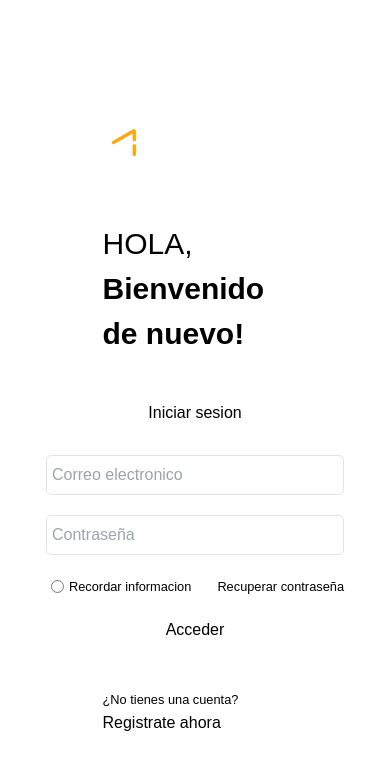
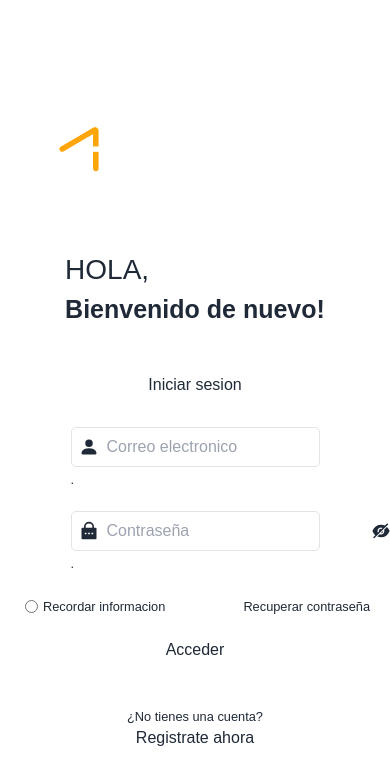
Before and after one commit to No-Country/c12-27-m-node-react, a Next.js app in the folder inventra/: page /auth/routes/login in a window 390 px wide. Shown: the top 784 px of the page. Built offline with nearby package versions, Linux system fonts and the light colour scheme.

Commit message:
update sidebar, pushing changes on login and create acount

```diff
--- a/inventra/app/auth/[routes]/createAcount/createAcount.module.css
+++ b/inventra/app/auth/[routes]/createAcount/createAcount.module.css
@@ -1,10 +1,9 @@
 
 /*vista mobile*/
 
-@media screen and (min-width: 250px) and (max-width: 699px) {
+@media screen and (min-width: 0px) and (max-width: 700px) {
 
     .container{
-        min-width: 100vw;
         min-height: 100vh;
         max-width: 100vw;
         max-height: 100vh;
@@ -26,17 +25,17 @@
 
     .infoBox{
         max-width: 1000px;
-        width: 50%;
+        width: 100%;
         display: flex;
         align-items: center;
         justify-content: flex-start;
         flex-direction: column;
-        gap: 45px;
-        padding: 5px;
+        gap: 30px;
+        padding: 12px;
     }
 
     .formBox{
-        max-width: 300px;
+        max-width: 350px;
         width: 100%;
         display: flex;
         justify-content: center;
@@ -46,7 +45,6 @@
     }
 
     .form{
-        min-width: 298px;
         max-width: 1000px;
         width: 100%;
         display: flex;
@@ -55,20 +53,28 @@
         align-items: center;
         gap: 20px;
     }
+    .label{
+        display: flex;
+        align-items: center;
+        width: 100%;
+    }
     .inputs{
         width: 100%;
         height: 40px;
         outline: none;
         border: 1px solid #e3e3e3;
         border-radius: 5px;
-        padding: 5px;
-
+        padding: 5px 5px 5px 35px;
+    }
+    .icon{
+        position: absolute;
+        margin-left: 8px;
     }
     .titleThin{
-        font-size: 30px;
+        font-size: 28px;
     }
     .titleBold{
-        font-size: 30px;
+        font-size: 25px;
         font-weight: bold;
     }
     .smallsBox{
@@ -94,7 +100,7 @@
 
     }
 
-
+/*/////////////////////////////////////////////////////////////////////////////////////////////*/
 
 /* vista desktop */
 @media screen and (min-width: 700px) and (max-width: 100vw) {
@@ -109,6 +115,7 @@
         align-items: center;
         justify-content: flex-start;
         flex-direction: row;
+        gap: 10px;
     }
 
 .img{
@@ -139,7 +146,7 @@
 }
 
 .formBox{
-    max-width: 300px;
+    max-width: 350px;
     width: 100%;
     display: flex;
     justify-content: center;
@@ -158,14 +165,26 @@
     align-items: center;
     gap: 20px;
 }
+.label{
+    display: flex;
+    align-items: center;
+    width: 100%;
+}
 .inputs{
     width: 100%;
     height: 40px;
     outline: none;
     border: 1px solid #e3e3e3;
     border-radius: 5px;
-    padding: 5px;
-
+    padding: 5px 5px 5px 35px;
+}
+.icon{
+    position: absolute;
+    margin-left: 8px;
+}
+.iconVisible{
+    position: absolute;
+    margin-left: 307px;
 }
 .titleThin{
     font-size: 30px;
@@ -189,4 +208,46 @@
     margin: 5px;
 }
 
-};
+}
+
+
+/*icono no visible*/
+
+@media screen and (min-width: 0px) and (max-width: 190px) {
+    .iconVisible{
+        display: none;
+    }
+}
+@media screen and (min-width: 190px) and (max-width: 210px) {
+    .iconVisible{
+        position: absolute;
+        margin-left: 140px;
+    }
+}
+@media screen and (min-width: 210px) and (max-width: 250px) {
+    .iconVisible{
+        position: absolute;
+        margin-left: 165px;
+    }
+}@media screen and (min-width: 250px) and (max-width: 280px) {
+    .iconVisible{
+        position: absolute;
+        margin-left: 200px;
+    }
+}@media screen and (min-width: 280px) and (max-width: 320px) {
+    .iconVisible{
+        position: absolute;
+        margin-left: 230px;
+    }
+}@media screen and (min-width: 320px) and (max-width: 360px) {
+    .iconVisible{
+        position: absolute;
+        margin-left: 270px;
+    }
+}
+@media screen and (min-width: 360px) and (max-width: 700px) {
+    .iconVisible{
+        position: absolute;
+        margin-left: 300px;
+    }
+}
--- a/inventra/app/auth/[routes]/createAcount/page.jsx
+++ b/inventra/app/auth/[routes]/createAcount/page.jsx
@@ -1,6 +1,9 @@
 import Image from "next/image";
 import Link from "next/link";
 import style from "./createAcount.module.css"
+import { BsFillPersonFill } from "react-icons/bs";
+import { RiLockPasswordFill } from "react-icons/ri";
+import { AiFillEyeInvisible } from "react-icons/ai";
 
 export default function createAcount() {
     return (
@@ -26,9 +29,19 @@ export default function createAcount() {
                 <div className={style.formBox}>
                     <h5>Crear cuenta</h5>
                     <form className={style.form}>
-                        <input className={style.inputs} type="text" placeholder="Nombre" required />
-                        <input className={style.inputs} type="email" placeholder="Correo Electronico" required />
-                        <input className={style.inputs} type="password" placeholder="Contraseña" required />
+                        <label className={style.label}>
+                            <BsFillPersonFill size={20} className={style.icon} />
+                            <input className={style.inputs} type="email" placeholder="Correo electronico" required />
+                        </label>
+                        <label className={style.label}>
+                            <BsFillPersonFill size={20} className={style.icon} />
+                            <input className={style.inputs} type="email" placeholder="Correo electronico" required />
+                        </label>
+                        <label className={style.label}>
+                            <RiLockPasswordFill size={20} className={style.icon} />
+                            <input className={style.inputs} type="password" placeholder="Contraseña" required />
+                            <AiFillEyeInvisible className={style.iconVisible} size={20} />
+                        </label>
                         <span className={style.smallsBox}>
                             <small className={style.smallInputRadio}><input className={style.inputRadio} type="radio" />Recordar informacion</small>
                         </span>
--- a/inventra/app/auth/[routes]/login/login.module.css
+++ b/inventra/app/auth/[routes]/login/login.module.css
@@ -1,10 +1,9 @@
 
 /*vista mobile*/
 
-@media screen and (min-width: 250px) and (max-width: 699px) {
+@media screen and (min-width: 0px) and (max-width: 700px) {
 
     .container{
-        min-width: 100vw;
         min-height: 100vh;
         max-width: 100vw;
         max-height: 100vh;
@@ -26,17 +25,17 @@
 
     .infoBox{
         max-width: 1000px;
-        width: 50%;
+        width: 100%;
         display: flex;
         align-items: center;
         justify-content: flex-start;
         flex-direction: column;
         gap: 45px;
-        padding: 5px;
+        padding: 12px;
     }
 
     .formBox{
-        max-width: 300px;
+        max-width: 350px;
         width: 100%;
         display: flex;
         justify-content: center;
@@ -46,7 +45,6 @@
     }
 
     .form{
-        min-width: 298px;
         max-width: 1000px;
         width: 100%;
         display: flex;
@@ -55,20 +53,29 @@
         align-items: center;
         gap: 20px;
     }
+    .label{
+        display: flex;
+        align-items: center;
+        width: 100%;
+    }
     .inputs{
         width: 100%;
         height: 40px;
         outline: none;
         border: 1px solid #e3e3e3;
         border-radius: 5px;
-        padding: 5px;
+        padding: 5px 5px 5px 35px;
+    }
+    .icon{
+        position: absolute;
+        margin-left: 8px;
+    }
 
-    }
     .titleThin{
-        font-size: 30px;
+        font-size: 28px;
     }
     .titleBold{
-        font-size: 30px;
+        font-size: 25px;
         font-weight: bold;
     }
     .smallsBox{
@@ -110,6 +117,7 @@
     align-items: center;
     justify-content: flex-start;
     flex-direction: row;
+    gap: 10px;
 }
 
 .img{
@@ -140,7 +148,7 @@
 }
 
 .formBox{
-    max-width: 300px;
+    max-width: 350px;
     width: 100%;
     display: flex;
     justify-content: center;
@@ -148,8 +156,6 @@
     align-items: center;
     gap: 30px;
 }
-
-
 .form{
     min-width: 298px;
     max-width: 1000px;
@@ -160,14 +166,29 @@
     align-items: center;
     gap: 20px;
 }
+.label{
+    display: flex;
+    align-items: center;
+    width: 100%;
+}
+.inputBox{
+    width: 100%;
+}
 .inputs{
     width: 100%;
     height: 40px;
     outline: none;
     border: 1px solid #e3e3e3;
     border-radius: 5px;
-    padding: 5px;
-
+    padding: 5px 5px 5px 35px;
+}
+.icon{
+    position: absolute;
+    margin-left: 8px;
+}
+.iconVisible{
+    position: absolute;
+    margin-left: 307px;
 }
 .titleThin{
     font-size: 30px;
@@ -183,6 +204,18 @@
     justify-content: space-between;
     align-items: center;
 }
+.smallsInvalid{
+    color: #ff0000;
+    width: 50px;
+    height: 10px;
+    align-self: flex-start;
+}
+.smallsValid{
+    color: transparent;
+    width: 50px;
+    height: 10px;
+    align-self: flex-start;
+}
 .smallInputRadio{
     display: flex;
     align-items: center;
@@ -190,5 +223,48 @@
 .inputRadio{
     margin: 5px;
 }
+}
 
+
+/*icono no visible*/
+
+@media screen and (min-width: 0px) and (max-width: 190px) {
+    .iconVisible{
+        display: none;
+    }
+    .smallsBox{
+        flex-wrap: wrap;
+    }
+}@media screen and (min-width: 190px) and (max-width: 210px) {
+    .iconVisible{
+        position: absolute;
+        margin-left: 140px;
+    }
 }
+@media screen and (min-width: 210px) and (max-width: 250px) {
+    .iconVisible{
+        position: absolute;
+        margin-left: 165px;
+    }
+}@media screen and (min-width: 250px) and (max-width: 280px) {
+    .iconVisible{
+        position: absolute;
+        margin-left: 200px;
+    }
+}@media screen and (min-width: 280px) and (max-width: 320px) {
+    .iconVisible{
+        position: absolute;
+        margin-left: 230px;
+    }
+}@media screen and (min-width: 320px) and (max-width: 360px) {
+    .iconVisible{
+        position: absolute;
+        margin-left: 270px;
+    }
+}
+@media screen and (min-width: 360px) and (max-width: 700px) {
+    .iconVisible{
+        position: absolute;
+        margin-left: 300px;
+    }
+}
--- a/inventra/app/auth/[routes]/login/page.jsx
+++ b/inventra/app/auth/[routes]/login/page.jsx
@@ -1,8 +1,20 @@
+'use client'
 import Image from "next/image";
 import Link from "next/link";
 import style from "./login.module.css"
+import { BsFillPersonFill } from "react-icons/bs";
+import { RiLockPasswordFill } from "react-icons/ri";
+import { AiFillEyeInvisible } from "react-icons/ai";
+import { notFound, redirect, useRouter } from "next/navigation";
+import { handler } from "daisyui";
+import { useState } from "react";
+
+
 
 export default function Login() {
+    const router = useRouter()
+    const user = false
+    const [isValid, setIsValid] = useState(true)
     return (
         <div className={style.container}>
             <Image
@@ -25,22 +37,36 @@ export default function Login() {
                 </div>
                 <div className={style.formBox}>
                     <h5>Iniciar sesion</h5>
-                    <form className={style.form}>
-                        <input className={style.inputs} type="email" placeholder="Correo electronico" required />
-                        <input className={style.inputs} type="password" placeholder="Contraseña" required />
+                    <form className={style.form} onSubmit={(e) => { e.preventDefault(), user ? router.push('/home/routes/dashboard') : setIsValid(false) }} >
+                        <div className={style.inputBox}>
+                            <label className={style.label}>
+                                <BsFillPersonFill size={20} className={style.icon} />
+                                <input className={style.inputs} type="email" placeholder="Correo electronico" required />
+                            </label>
+                            {!isValid ? <small className={style.smallsInvalid}>incorrecto</small> : <small className={style.smallsValid}>.</small>}
+                        </div>
+                        <div className={style.inputBox}>
+                            <label className={style.label}>
+                                <RiLockPasswordFill size={20} className={style.icon} />
+                                <input className={style.inputs} type="password" placeholder="Contraseña" required />
+                                <AiFillEyeInvisible className={style.iconVisible} size={20} />
+                            </label>
+                            {!isValid ? <small className={style.smallsInvalid}>incorrecto</small> : <small className={style.smallsValid}>.</small>}
+                        </div>
                         <span className={style.smallsBox}>
                             <small className={style.smallInputRadio}><input className={style.inputRadio} type="radio" />Recordar informacion</small>
                             <small>Recuperar contraseña</small>
                         </span>
-                        <Link href='/home/routes/dashboard'> Acceder </Link>
+                        <input type="submit" value='Acceder' />
+
 
                     </form>
                 </div>
-                <div>
+                <div className={style.btnRow}>
                     <small>¿No tienes una cuenta?   </small>
                     <Link href='/auth/routes/createAcount'> Registrate ahora </Link>
                 </div>
-            </div>
+            </div >
 
         </div >
     )
--- a/inventra/app/home/[routes]/proveedores/page.jsx
+++ b/inventra/app/home/[routes]/proveedores/page.jsx
@@ -18,13 +18,7 @@ export default function proveedores() {
                     <input className="input  w-full input-bordered join-item" placeholder="Buscar" />
                     <button className="btn join-item bg-[#2969E3] "> <AiOutlineSearch className="mr-3" size={25} color='white' />   </button>
                 </div>
-<<<<<<< HEAD:inventra/app/src/[routes]/proveedores/page.jsx
-                <div className="flex     items-center gap-5">
-=======
-
-
                 <div className="flex items-center gap-5">
->>>>>>> b2d4559d60656f8c177d6106ff3229a6eaefad41:inventra/app/home/[routes]/proveedores/page.jsx
                     <IoMdNotifications className="mr-3" size={28} />
                     <img src='/epyon2.jpg' alt="avatar" className="rounded-full w-[50px] h-[50px]" />
                     <div>
--- a/inventra/app/layout.js
+++ b/inventra/app/layout.js
@@ -25,7 +25,7 @@ export default function RootLayout({ children }) {
     <UserContext.Provider value={{ userStatus, setUserStatus }}>
       <html lang="en" className="h-full">
         <body className={'h-full min-h-screen font-sans'}>
-          <div className="flex h-full min-h-screen">
+          <div className="flex h-full min-h-screen justify-center">
             {params.routes ? (<div className="w-full">{children}</div>)
               : (
                 <Landing />
--- a/inventra/components/landing/Landing.jsx
+++ b/inventra/components/landing/Landing.jsx
@@ -22,14 +22,13 @@ export default function Landing() {
         </div>
         <Image
           src="/../public/imgLanding.png"
-          width={600}
+          width={800}
           height={600}
           alt="Picture of the author"
           className={styles.img}
         />
       </div>
       <div className={styles.btnContainer}>
-        <div className={styles.spaceBox}></div>
         <div className={styles.btnBox}>{
           isLog ? <Link className={styles.btn} href='/home/routes/dashboard'>COMENZAR AHORA</Link>
             : <Link className={styles.btn} href='/auth/routes/login'>COMENZAR AHORA</Link>
--- a/inventra/tailwind.config.js
+++ b/inventra/tailwind.config.js
@@ -29,5 +29,5 @@ module.exports = {
       }
     },
   },
-  //plugins: [require("daisyui")],
+  plugins: [require("daisyui")],
 }
```
Also changed, not shown: inventra/app/home/[routes]/inventario/additem/page.jsx (+9 -7 lines), inventra/app/home/[routes]/inventario/page.jsx (+7 -10 lines), inventra/components/landing/landing.module.css (+4 -8 lines), inventra/components/sidebar/Sidebar.jsx (+1 -10 lines).
